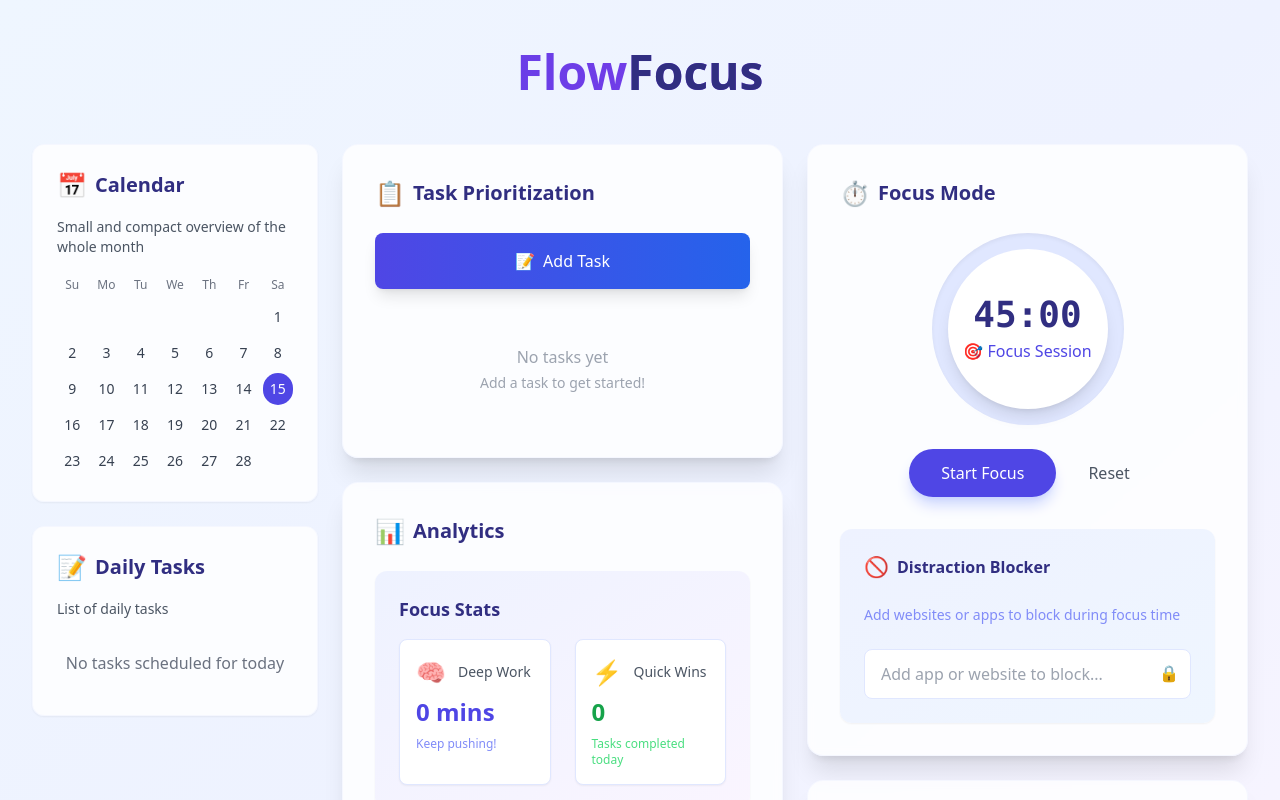
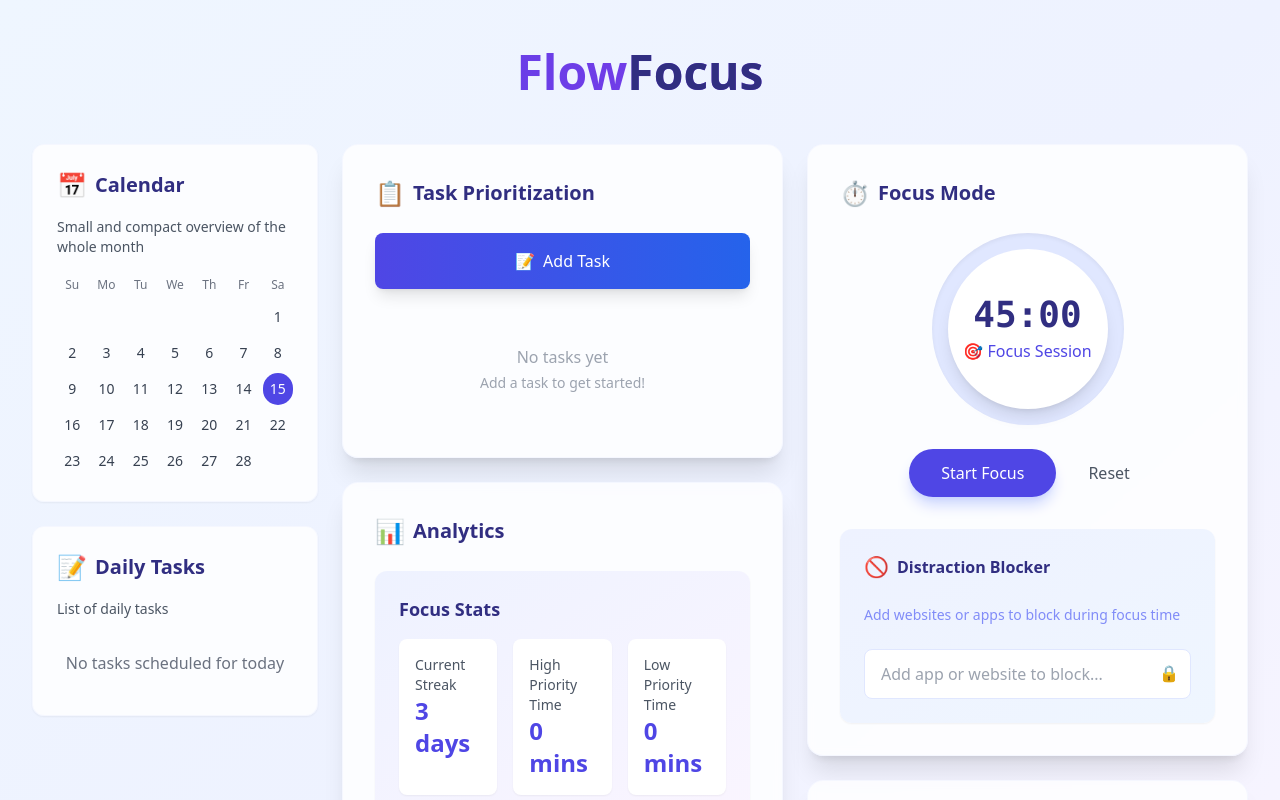
Before and after one commit to Legesus/FlowFocus, a Next.js app: page / in a window 1280 px wide. Shown: the top 800 px of the page. Built offline with nearby package versions, Linux system fonts and the light colour scheme.

Commit message:
update analytics

```diff
--- a/components/Analytics.tsx
+++ b/components/Analytics.tsx
@@ -35,46 +35,38 @@ const Analytics = ({ tasks }: AnalyticsProps) => {
   };
 
   const calculateTaskStats = () => {
-    const highValueTime = tasks
-      .filter(task => task.category === 'deep_work')
-      .reduce((acc, task) => acc + task.estimatedTime, 0);
+    const highPriorityTime = tasks
+      .flatMap(task => task.subtasks)
+      .filter(subtask => subtask.priority === 'high')
+      .reduce((acc, subtask) => acc + subtask.estimatedTime, 0);
 
-    const lowValueTime = tasks
-      .filter(task => task.category === 'low_value')
-      .reduce((acc, task) => acc + task.estimatedTime, 0);
+    const lowPriorityTime = tasks
+      .flatMap(task => task.subtasks)
+      .filter(subtask => subtask.priority === 'low')
+      .reduce((acc, subtask) => acc + subtask.estimatedTime, 0);
 
-    return { highValueTime, lowValueTime };
+    return { highPriorityTime, lowPriorityTime };
   };
 
-  const { highValueTime, lowValueTime } = calculateTaskStats();
+  const { highPriorityTime, lowPriorityTime } = calculateTaskStats();
   const currentStreak = focusStreaks.length;
 
   return (
     <div className="space-y-6">
       <div className="bg-gradient-to-br from-indigo-50 to-purple-50 rounded-xl p-6 shadow-sm">
         <h3 className="font-bold text-lg mb-4 text-indigo-900">Focus Stats</h3>
-        <div className="grid grid-cols-2 gap-6">
-          <div className="bg-white rounded-lg p-4 shadow-sm border border-indigo-100">
-            <div className="flex items-center gap-3 mb-2">
-              <span className="text-2xl">🧠</span>
-              <p className="text-sm text-gray-600">Deep Work</p>
-            </div>
-            <p className="text-2xl font-bold text-indigo-600">{highValueTime} mins</p>
-            <div className="mt-2 text-xs text-indigo-400 font-medium">
-              {highValueTime > 180 ? '🎯 Crushing it!' : 'Keep pushing!'}
-            </div>
+        <div className="grid grid-cols-1 md:grid-cols-3 gap-4">
+          <div className="bg-white p-4 rounded-lg shadow-sm">
+            <p className="text-gray-600 text-sm">Current Streak</p>
+            <p className="text-2xl font-bold text-indigo-600">{currentStreak} days</p>
           </div>
-          <div className="bg-white rounded-lg p-4 shadow-sm border border-indigo-100">
-            <div className="flex items-center gap-3 mb-2">
-              <span className="text-2xl">⚡</span>
-              <p className="text-sm text-gray-600">Quick Wins</p>
-            </div>
-            <p className="text-2xl font-bold text-green-600">
-              {tasks.filter(t => t.category === 'quick_win').length}
-            </p>
-            <div className="mt-2 text-xs text-green-400 font-medium">
-              Tasks completed today
-            </div>
+          <div className="bg-white p-4 rounded-lg shadow-sm">
+            <p className="text-gray-600 text-sm">High Priority Time</p>
+            <p className="text-2xl font-bold text-indigo-600">{highPriorityTime} mins</p>
+          </div>
+          <div className="bg-white p-4 rounded-lg shadow-sm">
+            <p className="text-gray-600 text-sm">Low Priority Time</p>
+            <p className="text-2xl font-bold text-indigo-600">{lowPriorityTime} mins</p>
           </div>
         </div>
       </div>
@@ -106,14 +98,11 @@ const Analytics = ({ tasks }: AnalyticsProps) => {
       </div>
 
       {personalizedTip && (
-        <div className="bg-gradient-to-br from-amber-50 to-yellow-50 rounded-xl p-6 shadow-sm">
-          <div className="flex items-start gap-4">
-            <span className="text-2xl">💡</span>
-            <div>
-              <h3 className="font-bold text-lg mb-2 text-amber-900">Daily Insight</h3>
-              <p className="text-amber-800">{personalizedTip}</p>
-            </div>
-          </div>
+        <div className="bg-yellow-50 border border-yellow-100 rounded-xl p-4">
+          <p className="text-sm text-yellow-800">
+            <span className="mr-2">💡</span>
+            {personalizedTip}
+          </p>
         </div>
       )}
     </div>
```
